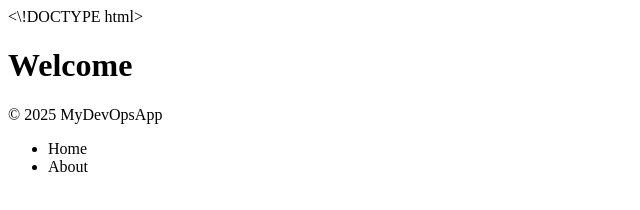
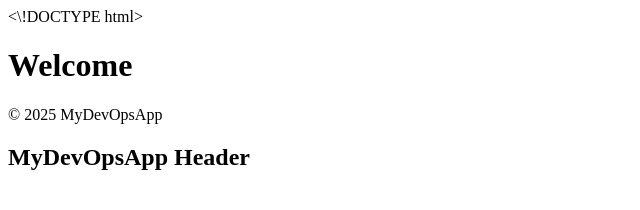
Before and after one commit to vaishnavi0305/MyDevOpsApp, a plain HTML site: page app/index.html in a window 1280 px wide. Shown: the whole page, without its empty margins (0-640 px from the left). Drawn offline with Linux system fonts and the light colour scheme.

Commit message:
Revert "Add Navbar navigation"
This reverts commit eb703deed1d96e3674d7bc0cc806a690b4138691.

```diff
--- a/app/index.html
+++ b/app/index.html
@@ -1,3 +1,3 @@
 <\!DOCTYPE html><html><head><title>MYDEVOPSAPP</title></head><body><h1>Welcome</h1></body></html>
 <footer><p>© 2025 MyDevOpsApp</p></footer>
-<nav><ul><li>Home</li><li>About</li></ul></nav>
+<header><h2>MyDevOpsApp Header</h2></header>
```
